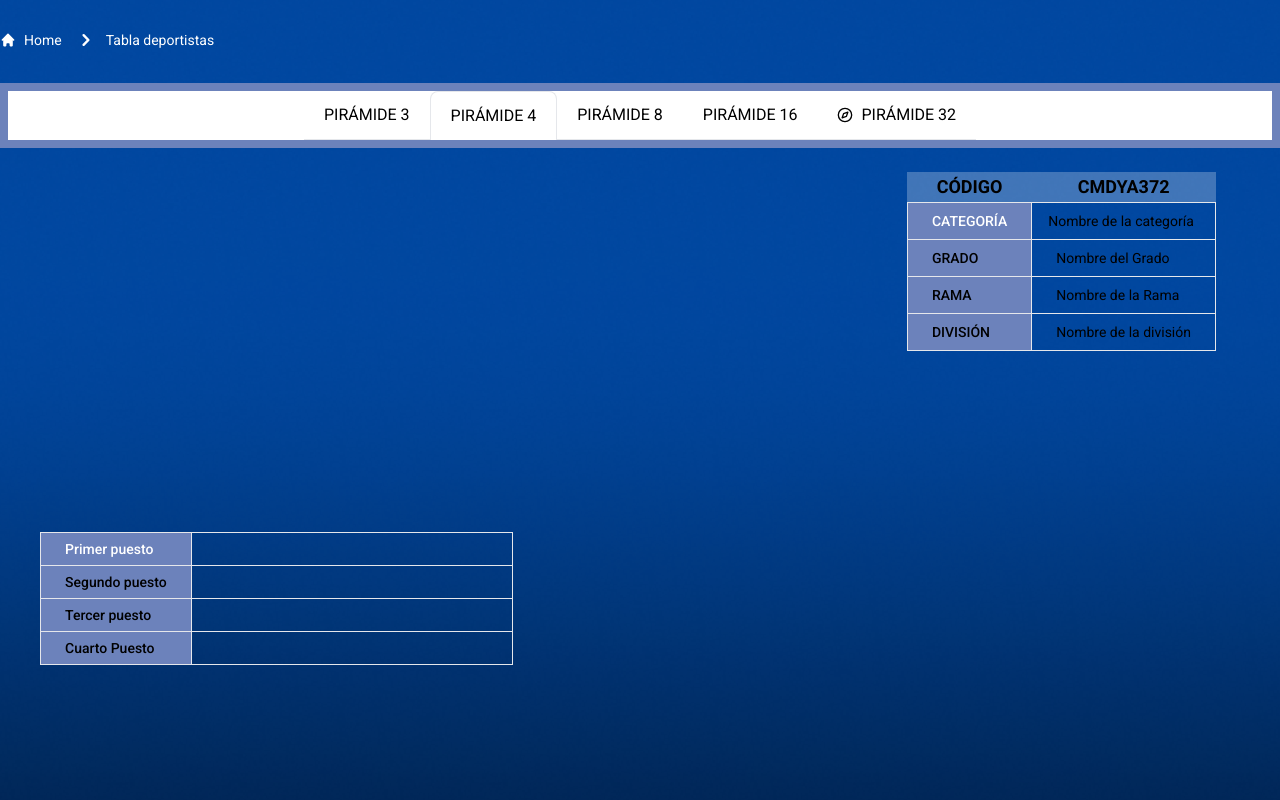
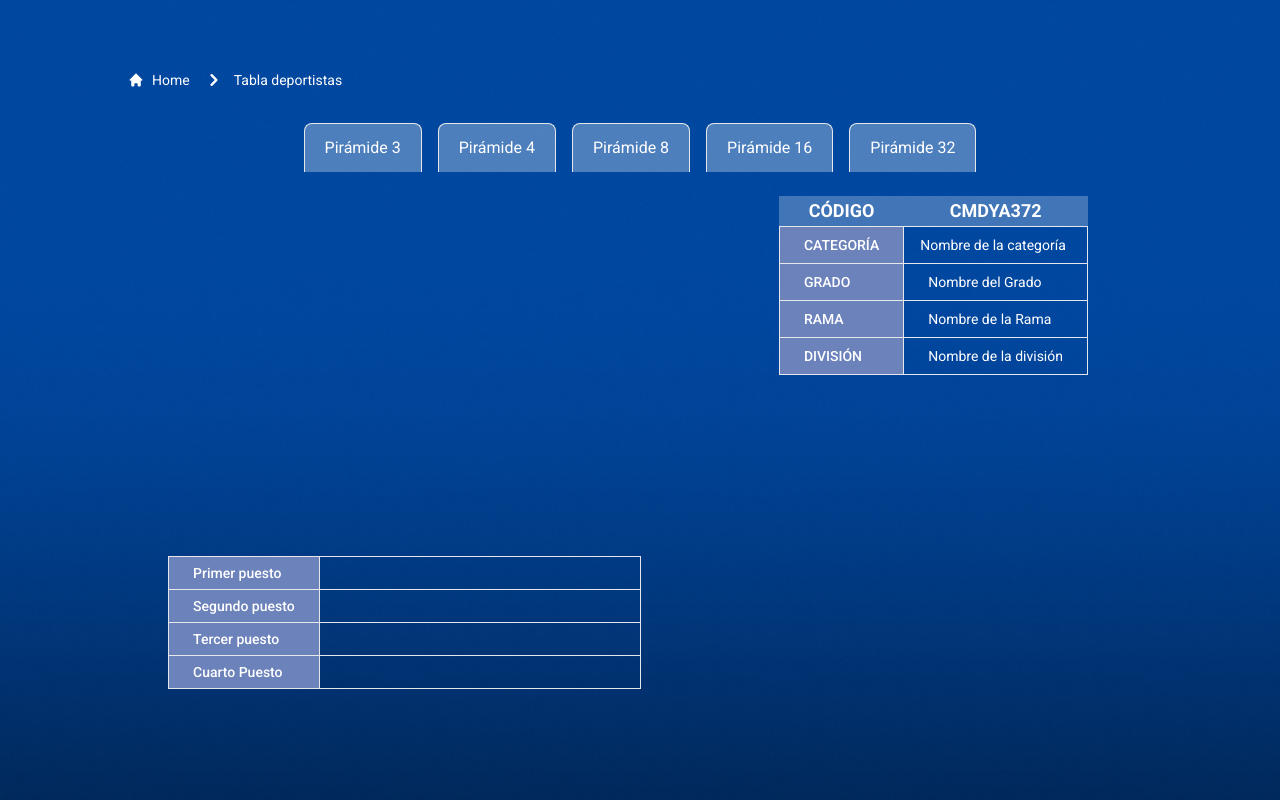
Before and after one commit to Valar789/sorteador-piramides-react, a React (Vite) app: page /templates in a window 1280 px wide. Shown: the top 800 px of the page. Built offline with nearby package versions, Linux system fonts and the light colour scheme; sample sign-in values are in the browser's storage; the HTML template or start-up script is replaced by a standard one.

Commit message:
header tamplates

```diff
--- a/src/components/templates-pyramids/HeaderTemplates.jsx
+++ b/src/components/templates-pyramids/HeaderTemplates.jsx
@@ -1,59 +1,33 @@
-import React from 'react'
+import React from "react";
+
+const pyramidsTypes = [
+    "Pirámide 3",
+    "Pirámide 4",
+    "Pirámide 8",
+    "Pirámide 16",
+    "Pirámide 32",
+  ];
+
 
 function HeaderTemplates() {
+
   return (
-    <div className=" bg-white border-blueSecondary border-y-8 border-x-8">
-          <div className="bg-gray flex items-center -mx-4 overflow-x-auto overflow-y-hidden sm:justify-center flex-nowrap">
+    <div className="">
+      <div className="flex items-center justify-center gap-4 text-white">
+        {pyramidsTypes.map((types, i)=>(
+            <div key={i}>
         <a
           rel="noopener noreferrer"
-              href="#"
-              className="flex items-center flex-shrink-0 px-5 py-3 space-x-2 border-b dark:border-gray-400 dark:text-gray-400"
+          className=" bg-white/30 flex items-center flex-shrink-0 px-5 py-3 space-x-2 border border-b-0 rounded-t-lg"
         >
-              <span>PIRÁMIDE 3</span>
-            </a>
-            <a
-              rel="noopener noreferrer"
-              className=" bg-white flex items-center flex-shrink-0 px-5 py-3 space-x-2 border border-b-0 rounded-t-lg dark:border-gray-400 dark:text-gray-50"
-            >
-              <span>PIRÁMIDE 4</span>
-            </a>
-            <a
-              rel="noopener noreferrer"
-              href="#"
-              className=" flex items-center flex-shrink-0 px-5 py-3 space-x-2 border-b dark:border-gray-400 dark:text-gray-400"
-            >
-              <span>PIRÁMIDE 8</span>
-            </a>
-            <a
-              rel="noopener noreferrer"
-              href="#"
-              className="flex items-center flex-shrink-0 px-5 py-3 space-x-2 border-b dark:border-gray-400 dark:text-gray-400"
-            >
-              <span>PIRÁMIDE 16</span>
-            </a>
-            <a
-              rel="noopener noreferrer"
-              href="#"
-              className=" flex items-center flex-shrink-0 px-5 py-3 space-x-2 border-b dark:border-gray-400 dark:text-gray-400"
-            >
-              <svg
-                xmlns="http://www.w3.org/2000/svg"
-                viewBox="0 0 24 24"
-                fill="none"
-                stroke="currentColor"
-                strokeWidth="2"
-                strokeLinecap="round"
-                strokeLinejoin="round"
-                className="w-4 h-4"
-              >
-                <circle cx="12" cy="12" r="10"></circle>
-                <polygon points="16.24 7.76 14.12 14.12 7.76 16.24 9.88 9.88 16.24 7.76"></polygon>
-              </svg>
-              <span>PIRÁMIDE 32</span>
+          <span>{types}</span>
         </a>
         </div>
+        ))}
+
       </div>
-  )
+    </div>
+  );
 }
 
-export default HeaderTemplates
+export default HeaderTemplates;
--- a/src/components/templates-pyramids/PyramidEigth.jsx
+++ b/src/components/templates-pyramids/PyramidEigth.jsx
@@ -1,11 +1,9 @@
 import React from 'react'
-import PyramidThree from './PyramidThree'
 
 export default function PyramidEigth() {
   return (
     <div>
 
-        <PyramidThree/>
     </div>
   )
 }
--- a/src/views/Templates.jsx
+++ b/src/views/Templates.jsx
@@ -1,4 +1,5 @@
 import React from "react";
+import BreadCrumb from "../components/layout/BreadCrumb";
 import Header from "../components/layout/Header";
 import TableCategories from "../components/layout/pyramid/TableCategories";
 import TablePositions from "../components/layout/pyramid/TablePositions";
@@ -7,10 +8,12 @@ import HeaderTemplates from "../components/templates-pyramids/HeaderTemplates";
 export default function Templates() {
   return (
     <>
-      <Header />
-      <HeaderTemplates/>
-      <TableCategories />
-      <TablePositions />
+      <div id="" className="px-32 pt-10 text-white ">
+        <BreadCrumb/>
+        <HeaderTemplates />
+        <TableCategories />
+        <TablePositions />
+      </div>
     </>
   );
 }
```
Lines whose indentation alone changed are shown as unchanged.
